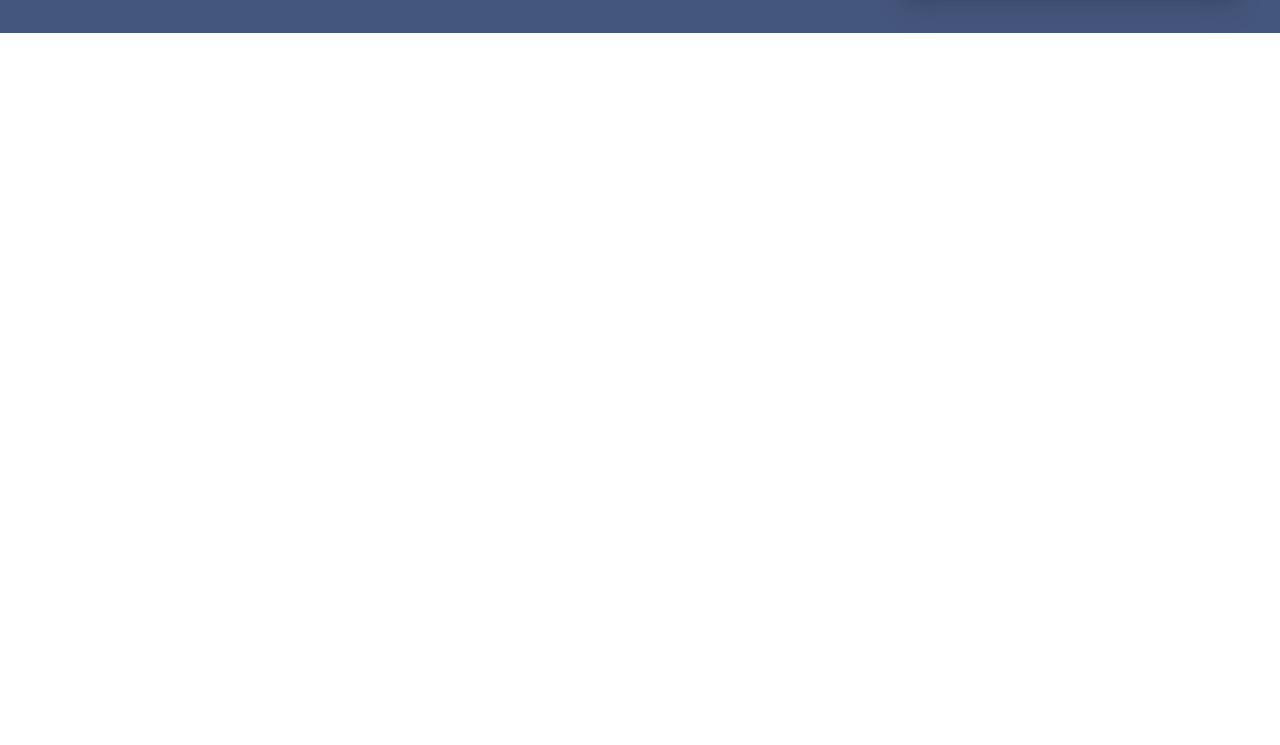
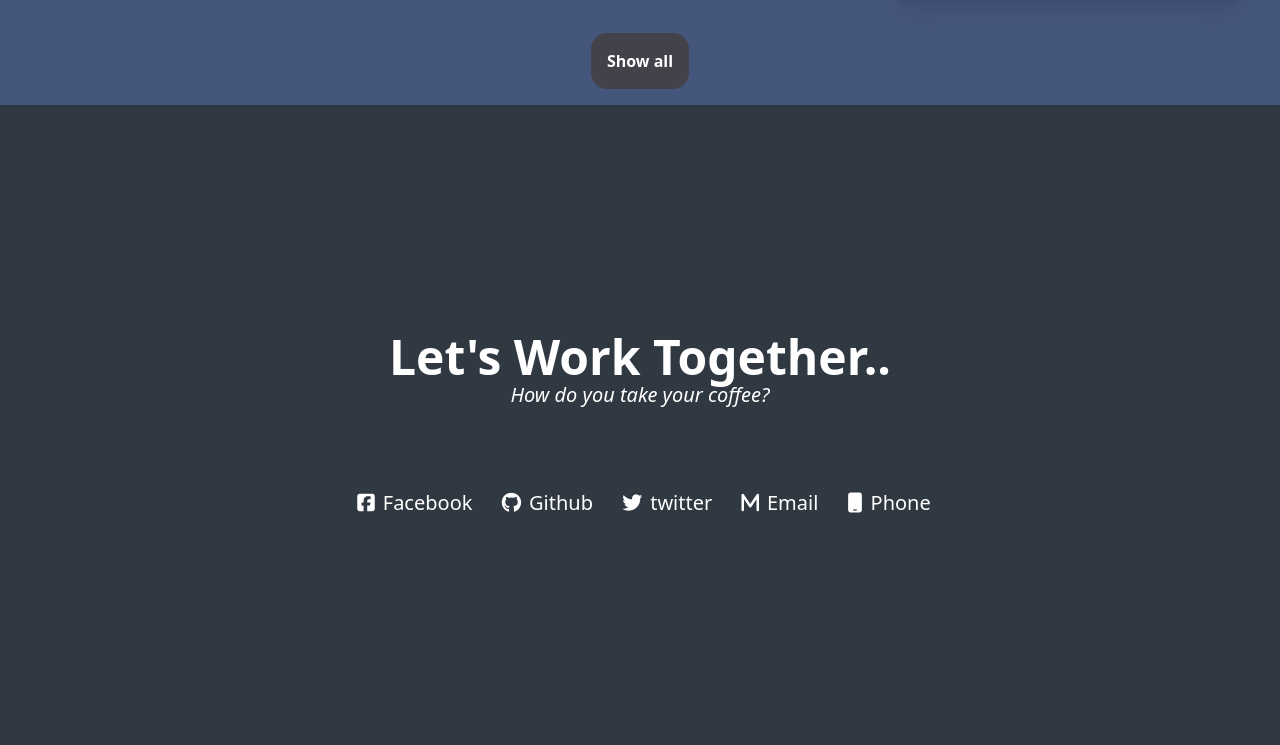
Before and after one commit to Daud-max/clone-project-with-tailwind, a website: page src/index.html in a window 1280 px wide. Shown: the part 1643-2388 px from the top of the page. Before the commit the page ends 1676 px from the top, so only its background shows below. Drawn offline with Linux system fonts and the light colour scheme.

Commit message:
Contact section

```diff
--- a/src/index.html
+++ b/src/index.html
@@ -128,3 +128,26 @@
             </p>
           </a>
         </div>
+         <!-- show button code  -->
+         <a
+         href="https://codepen.io/FreeCodeCamp/"
+         class=" flex justify-center "
+         target="_blank"
+         ><p class="bg-[#43424A] inline p-4 mb-4 font-bold  rounded-2xl hover:bg-cyan-600 ">Show all</p>
+     </section>
+     <!-- contact section styling  -->
+      <section id="contact-section" class="bg-[#303841] h-80vh w-full flex flex-col justify-center items-center text-center ">
+       <div class="">
+           <h2 class="text-5xl font-bold ">Let's Work Together..</h2>
+               <p class="font-light text-xl italic ">How do you take your coffee?</p>
+
+           </div>
+           <div class="mt-20 text-xl">
+           <a class="px-2 hover:transition ease-in-out delay-100 hover:-translate-y-1 hover:scale-110 hover:text-red-500 duration-300 " href="https://www.facebook.com/freecodecamp"> <i class="px-2 fa-brands fa-square-facebook"></i>Facebook</a>
+           <a class="px-2 hover:transition ease-in-out delay-100 hover:-translate-y-1 hover:scale-110 hover:text-red-500 duration-300  " href="https://github.com/freecodecamp"><i class="px-2 fa-brands fa-github"></i>Github</a>
+           <a class="px-2 hover:transition ease-in-out delay-100 hover:-translate-y-1 hover:scale-110 hover:text-red-500 duration-300  " href="https://twitter.com/freecodecamp"><i class="px-2 fa-brands fa-twitter"></i>twitter</a>
+           <a class="px-2 hover:transition ease-in-out delay-100 hover:-translate-y-1 hover:scale-110 hover:text-red-500 duration-300  " href="mailto:example.com"><i class="px-2 fa-brands fa-m"></i>Email</a>
+           <a class="px-2 hover:transition ease-in-out delay-100 hover:-translate-y-1 hover:scale-110 hover:text-red-500 duration-300  " href="tel:+923146482170"><i class="px-2 fa-solid fa-mobile"></i>Phone</a>
+       </div>
+       <hr class="text-5xl text-red-500 font-bold">
+      </section>
```
